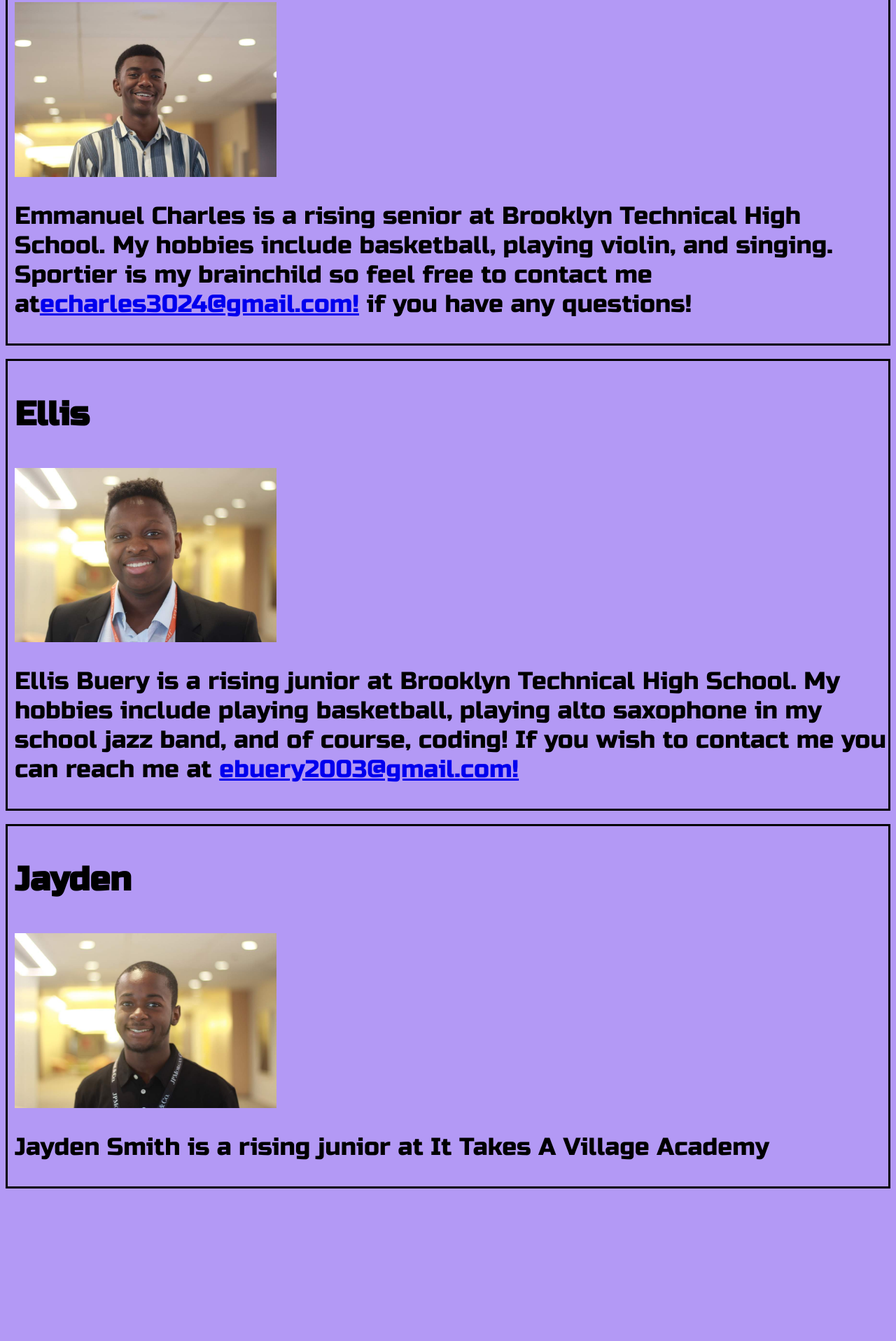
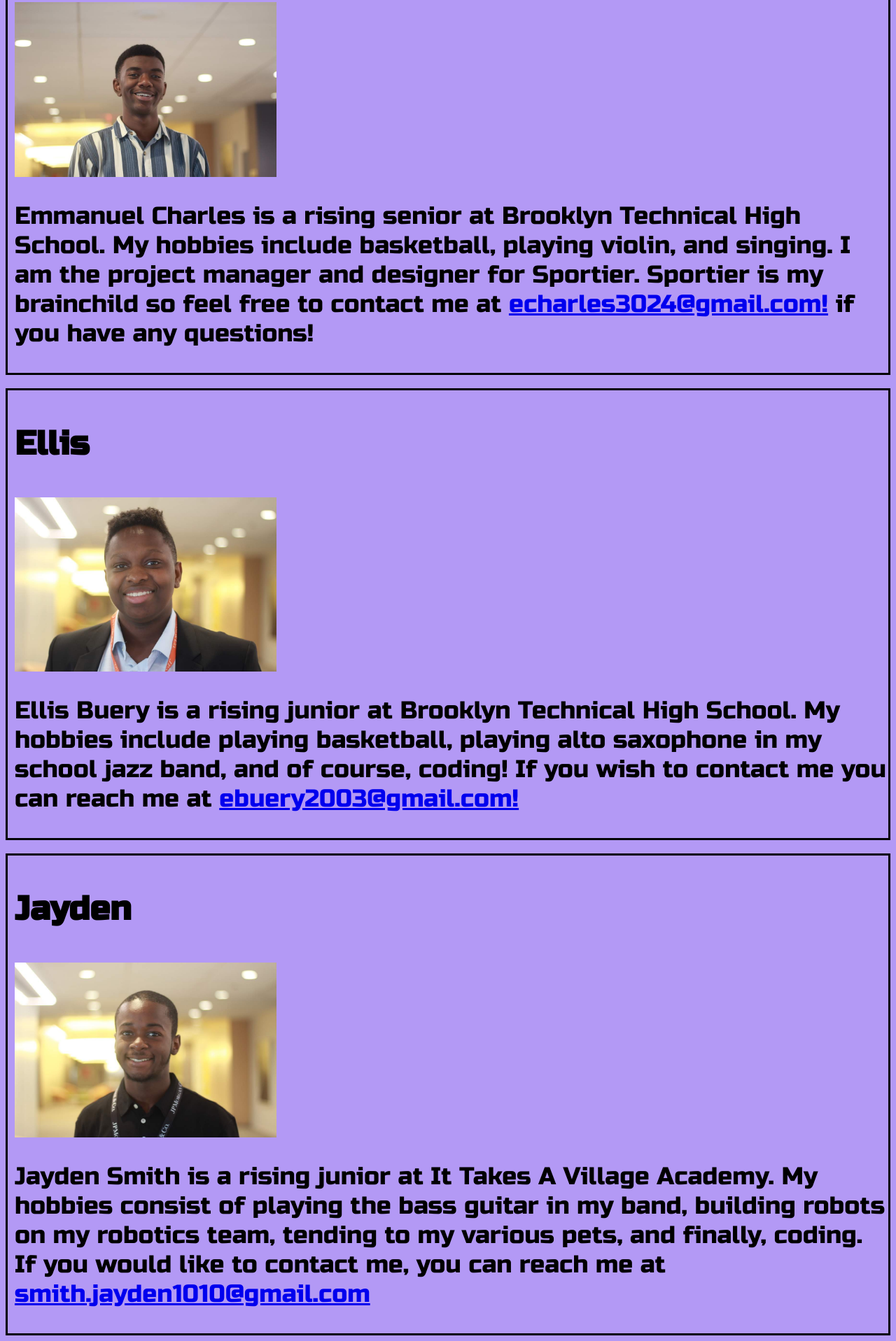
Before and after one commit to EmmanuelASC5/EmmanuelASC5.github.io, a plain HTML site: page about.html in a window 1280 px wide. Shown: the part 852-2769 px from the top of the page at 70% size. Before the commit the page ends 2559 px from the top, so only its background shows below. Drawn offline with Linux system fonts and the light colour scheme; a web font is replaced by a local one.

Commit message:
Sport13r

```diff
--- a/about.html
+++ b/about.html
@@ -28,7 +28,7 @@
     <div class="person">
         <h3>Emmanuel</h3>
         <img src="UNADJUSTEDNONRAW_thumb_17d6.jpg" alt="">
-    <p>Emmanuel Charles is a rising senior at Brooklyn Technical High School. My hobbies include basketball, playing violin, and singing. Sportier is my brainchild so feel free to contact me at<a href="mailto:echarles3024@gmail.com">echarles3024@gmail.com!</a> if you have any questions! </p>
+        <p>Emmanuel Charles is a rising senior at Brooklyn Technical High School. My hobbies include basketball, playing violin, and singing. I am the project manager and designer for Sportier. Sportier is my brainchild so feel free to contact me at <a href="mailto:echarles3024@gmail.com">echarles3024@gmail.com!</a> if you have any questions! </p>
         </div>
     <br>
 
@@ -36,13 +36,12 @@
         <h3>Ellis</h3>
         <img src="UNADJUSTEDNONRAW_thumb_17cc.jpg" alt="">
         <p>Ellis Buery is a rising junior at Brooklyn Technical High School. My hobbies include playing basketball, playing alto saxophone in my school jazz band, and of course, coding! If you wish to contact me you can reach me at <a href="mailto:ebuery2003@gmail.com">ebuery2003@gmail.com!</a>
-    </p>
     </div>
     <br>
         <div class="person">
         <h3>Jayden</h3>
         <img src="UNADJUSTEDNONRAW_thumb_17ce.jpg" alt="">
-    <p>Jayden Smith is a rising junior at It Takes A Village Academy</p>
+        <p>Jayden Smith is a rising junior at It Takes A Village Academy. My hobbies consist of playing the bass guitar in my band, building robots on my robotics team, tending to my various pets, and finally, coding. If you would like to contact me, you can reach me at <a href="smith.jayden1010@gmail.com">smith.jayden1010@gmail.com</a></p>
     </div>
 
 </body>
```
Lines whose indentation alone changed are shown as unchanged.
